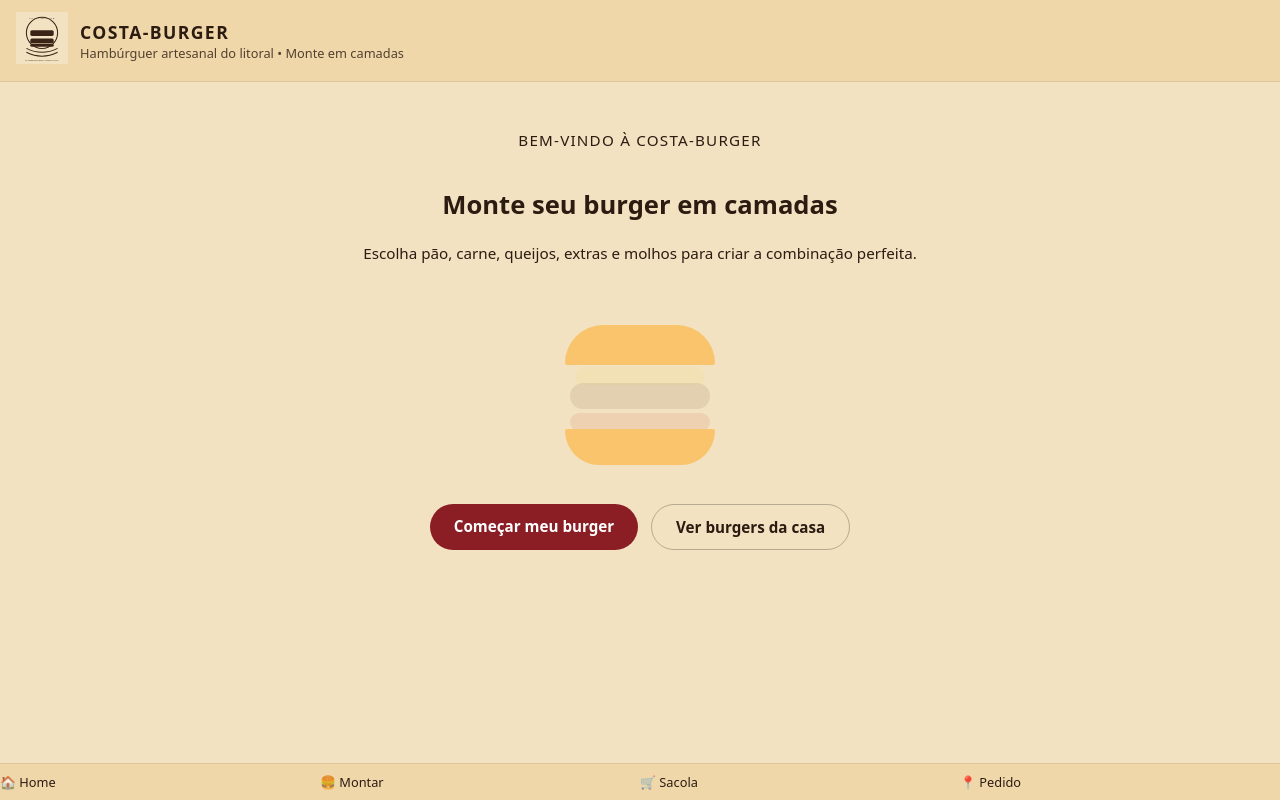
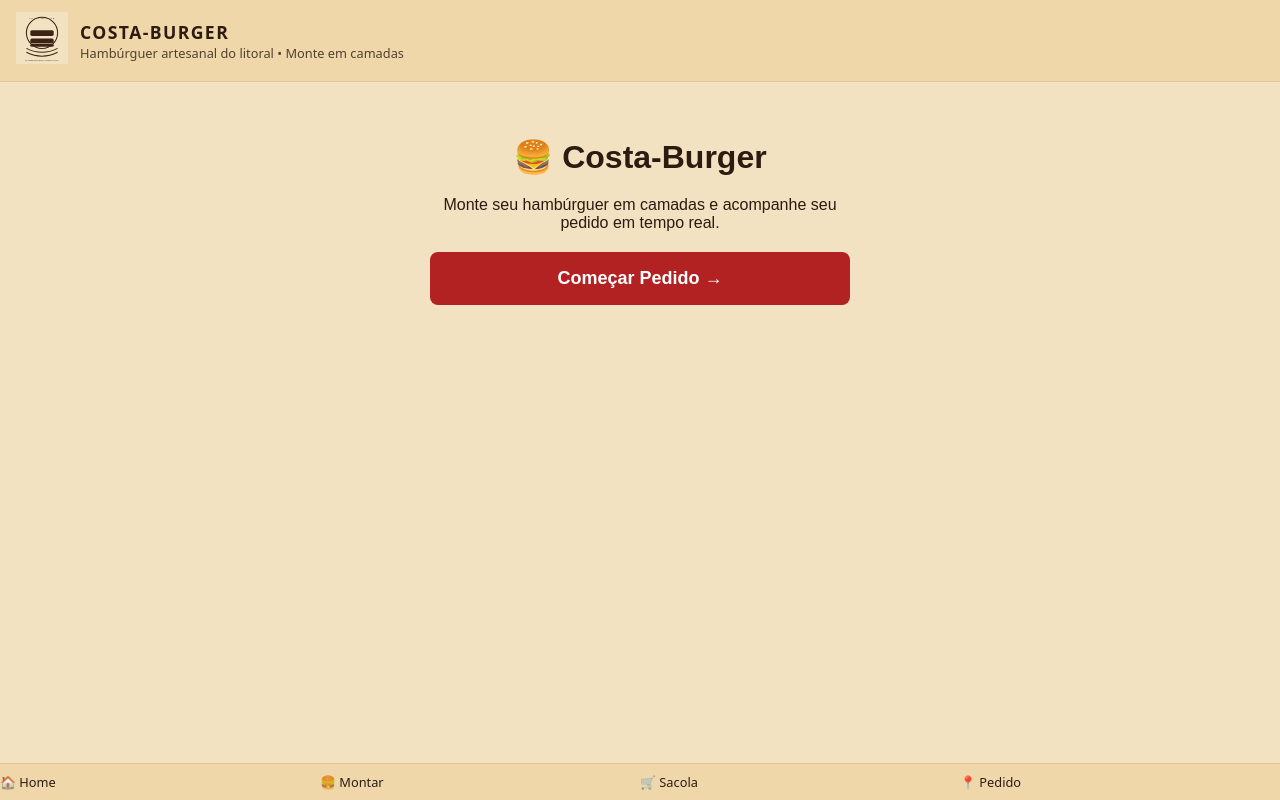
Before and after one commit to Garciabraganca/COSTABURGUER, a Next.js app: page / in a window 1280 px wide. Built offline with nearby package versions, Linux system fonts and the light colour scheme.

Commit message:
Restore home route content (#5)

```diff
--- a/app/page.tsx
+++ b/app/page.tsx
@@ -1,21 +1,34 @@
-import Link from 'next/link';
-import BurgerPreview from '@/components/BurgerPreview';
+"use client";
 
-export default function HomePage() {
+export default function Home() {
   return (
-    <div className="hero">
-      <p className="eyebrow">Bem-vindo à Costa-Burger</p>
-      <h2>Monte seu burger em camadas</h2>
-      <p>Escolha pão, carne, queijos, extras e molhos para criar a combinação perfeita.</p>
-      <BurgerPreview />
-      <div className="cta-group">
-        <Link href="/montar" className="btn primary">
-          Começar meu burger
-        </Link>
-        <Link href="/montar" className="btn ghost">
-          Ver burgers da casa
-        </Link>
-      </div>
-    </div>
+    <main style={{
+      padding: "40px",
+      fontFamily: "sans-serif",
+      display: "flex",
+      flexDirection: "column",
+      gap: "20px",
+      maxWidth: "500px",
+      margin: "0 auto",
+      textAlign: "center"
+    }}>
+      <h1 style={{ fontSize: "32px", fontWeight: "bold" }}>🍔 Costa-Burger</h1>
+      <p>Monte seu hambúrguer em camadas e acompanhe seu pedido em tempo real.</p>
+
+      <a
+        href="/montar"
+        style={{
+          background: "#b22222",
+          padding: "16px 22px",
+          borderRadius: "8px",
+          color: "white",
+          textDecoration: "none",
+          fontWeight: "bold",
+          fontSize: "18px",
+        }}
+      >
+        Começar Pedido →
+      </a>
+    </main>
   );
 }
```
